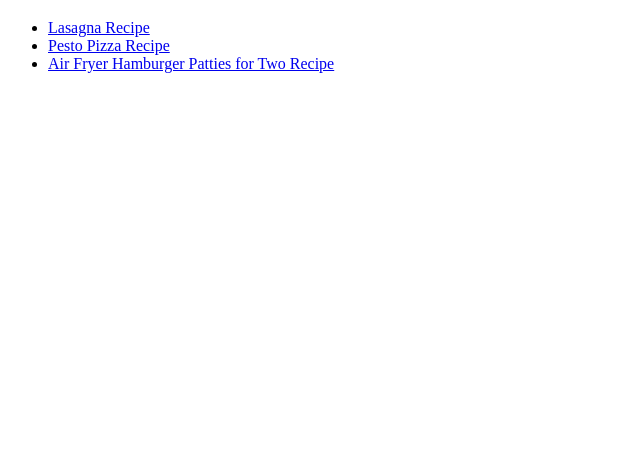
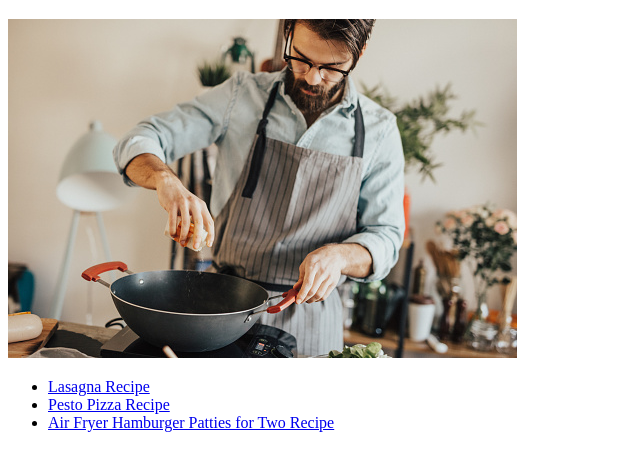
Before and after one commit to tonybalde/odin-recipes, a plain HTML site: page index.html in a window 1280 px wide. Shown: the part 61-532 px from the top of the page, without its empty margins (0-640 px from the left). Drawn offline with Linux system fonts and the light colour scheme.

Commit message:
Add Image to Index

```diff
--- a/index.html
+++ b/index.html
@@ -9,6 +9,8 @@
 <body>
 
     <h1>Odin Recipes</h1>
+    <img src="cook.jpg">
+    <br>
     <ul>
     <li><a href="recipes/lasagna.html">Lasagna Recipe</a></li>
     <li><a href="recipes/pizza.html">Pesto Pizza Recipe</a></li>
```
Also changed, not shown: cook.jpg (added).
